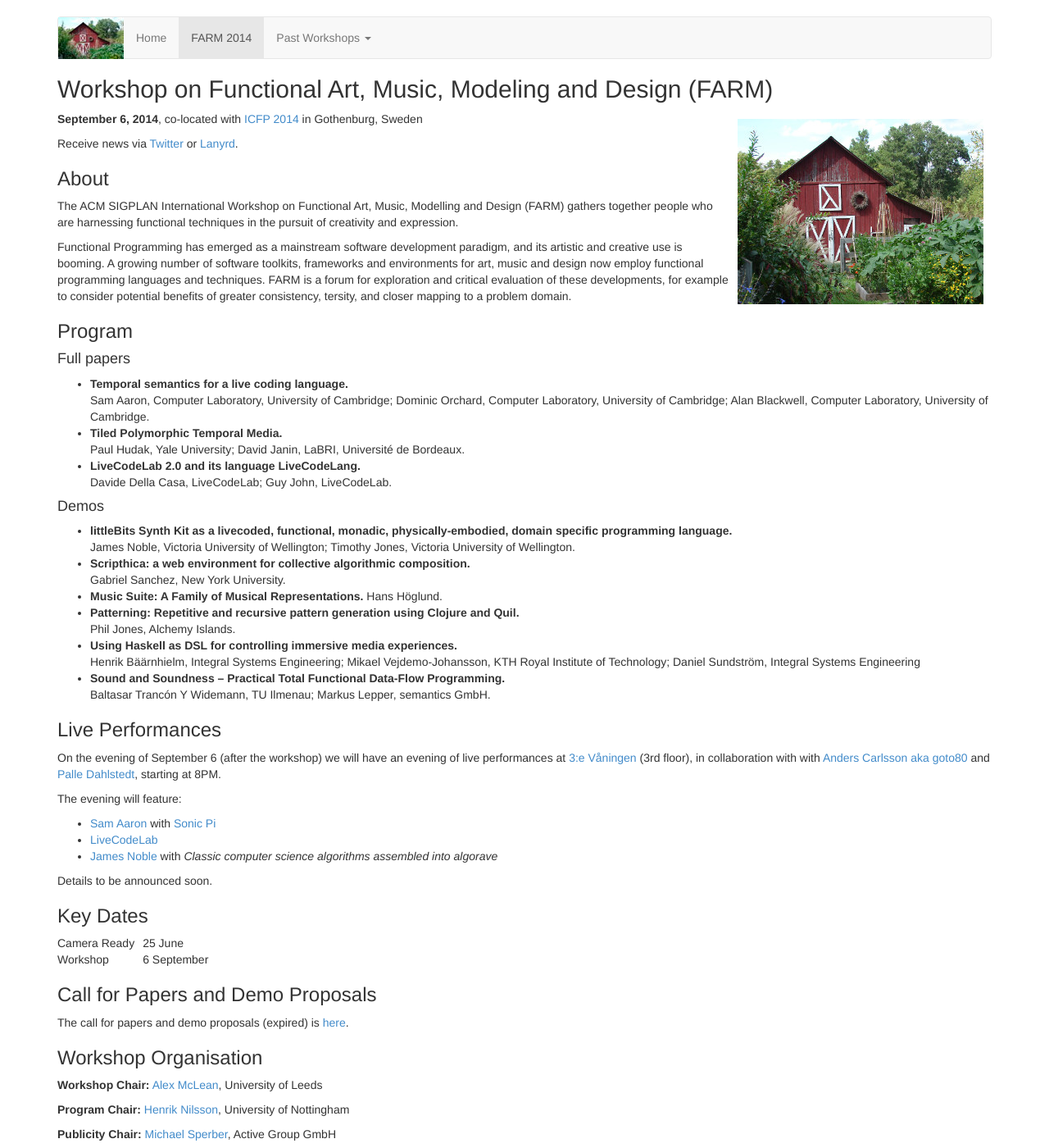
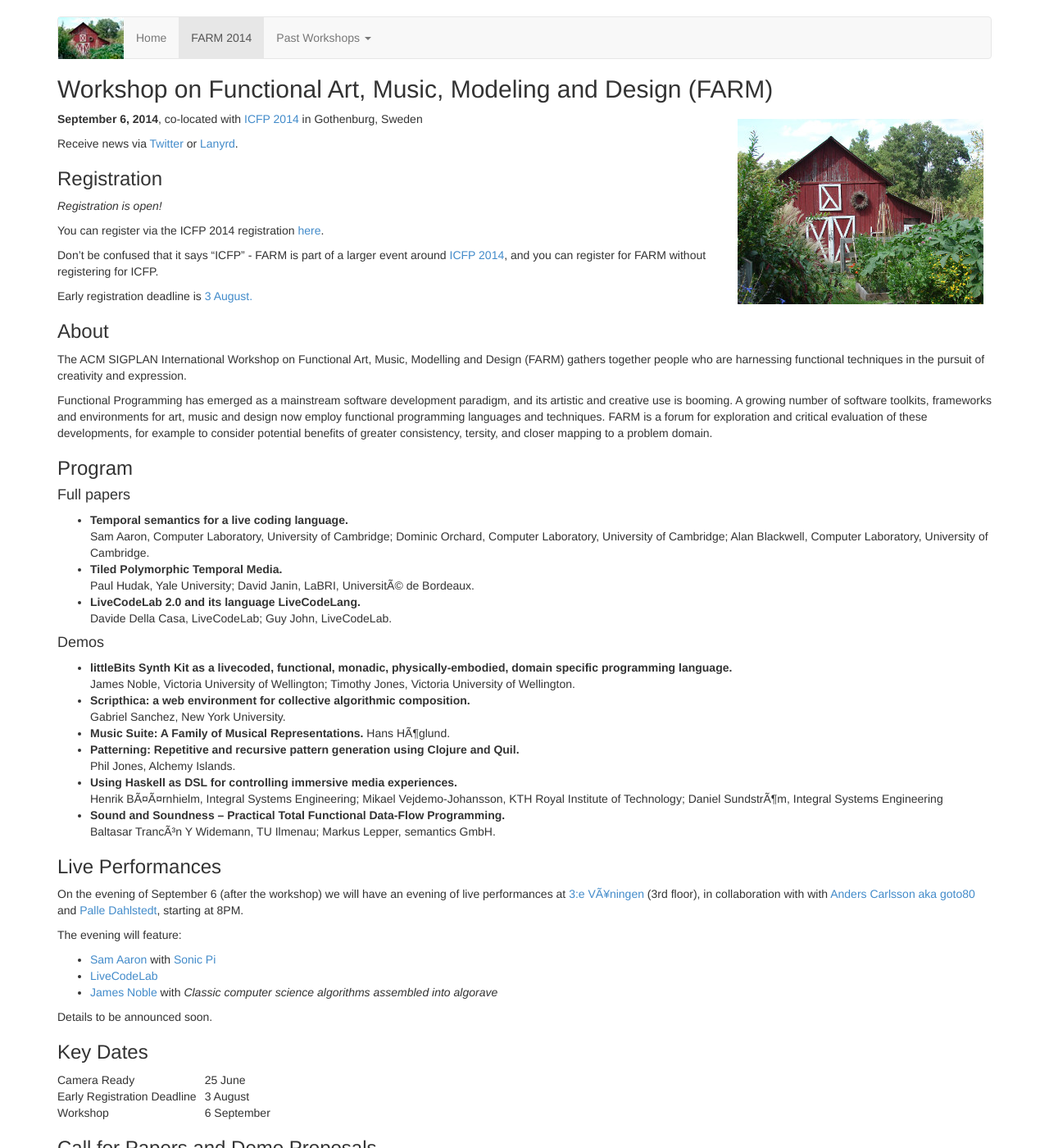
Before and after one commit to functional-art/functional-art.github.com, a Jekyll site: the page built from 2014/index.md, in a window 1280 px wide and 1400 px high. Shown: the whole window at 82% size. Built offline with Jekyll 4.4.1, drawn with Linux system fonts in a browser that asks for light colours; nearby versions of some CDN libraries.

Commit message:
Registration is open.

```diff
--- a/2014/index.md
+++ b/2014/index.md
@@ -13,6 +13,21 @@
 
 Receive news via [Twitter](http://twitter.com/WorkshopFARM) or
 [Lanyrd](http://lanyrd.com/2014/farm2014/).
+
+### Registration
+
+*Registration is open!*
+
+You can register via the ICFP 2014 registration
+[here](https://regmaster4.com/2014conf/ICFP14/register.php).
+
+Don't be confused that it says "ICFP" - FARM is part of a larger event
+around [ICFP 2014](http://icfpconference.org/icfp2014/), and you can
+register for FARM without registering for ICFP.
+
+Early registration deadline is <a
+href="http://www.timeanddate.com/worldclock/fixedtime.html?msg=FARM+2014+early+registration+deadline&amp;iso=20140803T2355&amp;p1=1033">3
+August.</a>
 
 ### About
 
@@ -37,7 +52,7 @@
   Computer Laboratory, University of Cambridge; Alan Blackwell,
   Computer Laboratory, University of Cambridge.
 * **Tiled Polymorphic Temporal Media.** <br/> Paul Hudak, Yale
-  University; David Janin, LaBRI, Université de Bordeaux.
+  University; David Janin, LaBRI, UniversitÃ© de Bordeaux.
 * **LiveCodeLab 2.0 and its language LiveCodeLang.** <br/> Davide
      Della Casa, LiveCodeLab; Guy John, LiveCodeLab.
 
@@ -49,21 +64,21 @@
   University of Wellington.
 * **Scripthica: a web environment for collective algorithmic
   composition.** <br/> Gabriel Sanchez, New York University.
-* **Music Suite: A Family of Musical Representations.** Hans Höglund.
+* **Music Suite: A Family of Musical Representations.** Hans HÃ¶glund.
 * **Patterning: Repetitive and recursive pattern generation using
      Clojure and Quil.**  <br/> Phil Jones, Alchemy Islands.
 * **Using Haskell as DSL for controlling immersive media
-  experiences.** <br/> Henrik Bäärnhielm, Integral Systems
+  experiences.** <br/> Henrik BÃ¤Ã¤rnhielm, Integral Systems
   Engineering; Mikael Vejdemo-Johansson, KTH Royal Institute of
-  Technology; Daniel Sundström, Integral Systems Engineering
+  Technology; Daniel SundstrÃ¶m, Integral Systems Engineering
 * **Sound and Soundness -- Practical Total Functional Data-Flow
-  Programming.** <br/> Baltasar Trancón Y Widemann, TU Ilmenau; Markus
+  Programming.** <br/> Baltasar TrancÃ³n Y Widemann, TU Ilmenau; Markus
   Lepper, semantics GmbH.
 
 ### Live Performances
 
 On the evening of September 6 (after the workshop) we will have an
-evening of live performances at [3:e Våningen](http://www.3vaningen.se/) (3rd floor), in collaboration with
+evening of live performances at [3:e VÃ¥ningen](http://www.3vaningen.se/) (3rd floor), in collaboration with
 with [Anders Carlsson aka goto80](http://goto80.com/blog/promo) and
 [Palle
 Dahlstedt](http://www.ait.gu.se/kontaktaoss/personal/palle_dahlstedt/),
@@ -84,6 +99,9 @@
 <td style="padding-right:10px">Camera Ready</td><td>25 June</td>
 </tr>
 <tr>
+<td style="padding-right:10px">Early Registration Deadline</td><td>3 August</td>
+</tr>
+<tr>
 <td style="padding-right:10px">Workshop</td><td>6 September</td>
 </tr>
 </table>
```
Also changed, not shown: index.html (+8 -3 lines).
